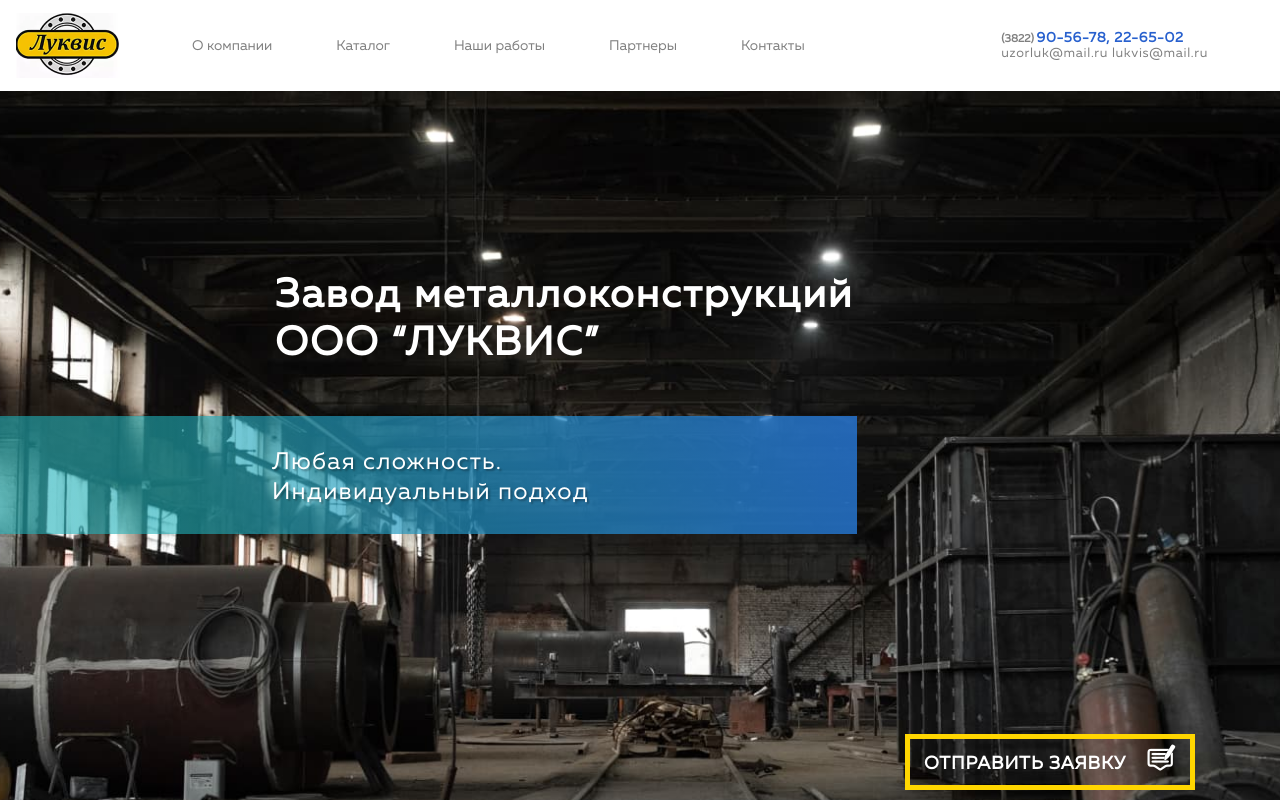
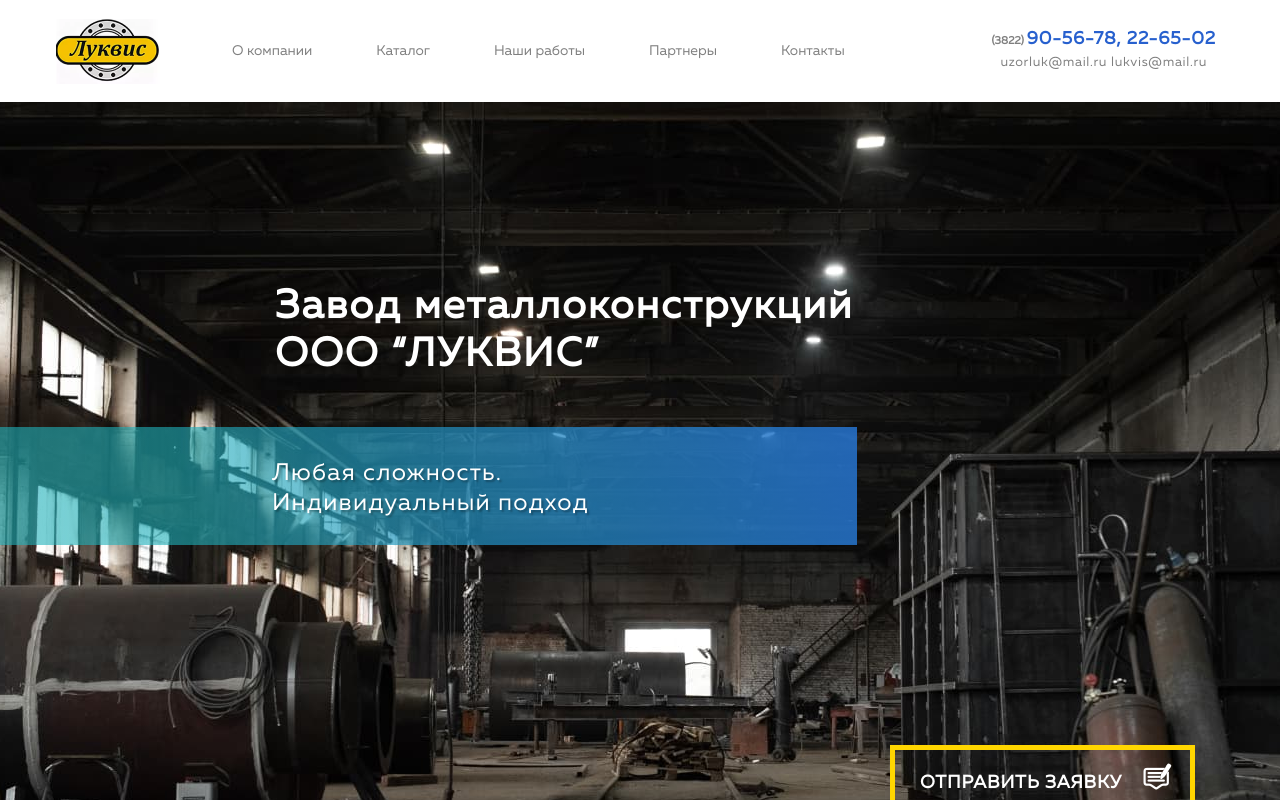
Before and after one commit to Fessan-zz/lukvis, a Vue app: page / in a window 1280 px wide. Shown: the top 800 px of the page. Built offline with nearby package versions, Linux system fonts and the light colour scheme; no server answers.

Commit message:
fixed error tester

```diff
--- a/src/assets/styles/main.scss
+++ b/src/assets/styles/main.scss
@@ -52,7 +52,7 @@
       line-height: 18px;
       text-align: center;
       letter-spacing: 0.05em;
-      padding: 7px 14px 12px 14px;
+      padding: 15px 18px 17px 25px;
       color: #FFFFFF;
       & i{
           font-size: 25px;
--- a/src/components/l-catalog-item.vue
+++ b/src/components/l-catalog-item.vue
@@ -8,10 +8,12 @@
           <img :src="`https://safe-tundra-44761.herokuapp.com/${item_data.path_to}`" alt="Изделия">
           <div>
             <div class="catalog__item-p">
-              <p
+              <a
+                href="#"
                 v-for="item of item_data.product"
                 :key="item.id"
-              >- {{item.title}}</p>
+                >- {{item.title}}
+              </a>
             </div>
           </div>
         </li>
@@ -50,12 +52,12 @@
     text-align: center;
     height: 60px;
   }
-  &-p p{
+  &-p a{
     font-weight: 500;
     font-size: 18px;
     line-height: 18px;
     display: flex;
-    align-items: center;
+    align-items: left;
     color: #FFFFFF;
 
   }
@@ -105,9 +107,6 @@
  top: 0;
  left: 0;
 }
-.effects li a:hover {
- background: #ff0000;
-}
 .effects li div {
  opacity: 0;
  background-color: rgba(0, 0, 0, 0.35);
--- a/src/components/l-services-item.vue
+++ b/src/components/l-services-item.vue
@@ -8,10 +8,12 @@
           <img :src="`https://safe-tundra-44761.herokuapp.com/${services_item.path_to}`" alt="Услуги">
           <div>
             <div class="catalog__item-p">
-              <p
+              <a
+                href="#"
                 v-for="item of services_item.service"
                 :key="item.id"
-              >- {{item.title}}</p>
+                >- {{item.title}}
+              </a>
             </div>
           </div>
         </li>
@@ -33,7 +35,7 @@
 };
 </script>
 
-<style lang="scss">
+<style lang="scss" scoped>
 
 .catalog__item {
   margin-left: 11px;
@@ -104,9 +106,7 @@
  top: 0;
  left: 0;
 }
-.effects li a:hover {
- background: #ff0000;
-}
+
 .effects li div {
  opacity: 0;
  background-color: rgba(0, 0, 0, 0.35);
--- a/src/components/layouts/l-nav-bar.vue
+++ b/src/components/layouts/l-nav-bar.vue
@@ -17,21 +17,26 @@
           >О компании</b-nav-item>
           <b-nav-item
             class="ml-5"
-            active-class="active"
-            to="#"
+            href="#catalog"
           >
             Каталог
           </b-nav-item>
-          <b-nav-item class="ml-5">Наши работы</b-nav-item>
+          <b-nav-item
+            class="ml-5"
+            href="#map"
+          >Наши работы</b-nav-item>
           <b-nav-item class="ml-5">Партнеры</b-nav-item>
           <b-nav-item class="ml-5">Контакты</b-nav-item>
         </b-navbar-nav>
 
         <!-- Righ items -->
-        <b-navbar-nav class="ml-auto mr-5 nav-bar_links">
+        <b-navbar-nav class="ml-auto nav-bar_links">
           <b-nav-item class="nav-bar_right_item">
-            <span class="fz-11">(3822)  </span><span class="blue"> 90-56-78, 22-65-02</span><br>
-            <span class="fsz-13">uzorluk@mail.ru lukvis@mail.ru</span>
+            <div class="mt-3">
+              <span class="fz-11">(3822)
+              </span><span class="blue"> 90-56-78, 22-65-02</span>
+            </div>
+            <p class="fsz-13 mt-2">uzorluk@mail.ru lukvis@mail.ru</p>
           </b-nav-item>
         </b-navbar-nav>
       </b-collapse>
@@ -46,6 +51,9 @@
 
 <style lang="scss">
 .nav-bar{
+  width: 100%;
+  max-width: 1200px;
+  margin: 0 auto;
   .nav-bar_links{
     font-weight: normal;
     font-size: 14px;
@@ -55,9 +63,8 @@
 }
 .blue {
   color: #2760CE;
-  font-size: 14px !important;
+  font-size: 18px !important;
   font-weight: bold;
-  font-size: 11px;
   letter-spacing: 0.05em;
 }
 .fz-11{
@@ -68,6 +75,7 @@
   font-size: 13px;
   font-weight: 500;
   letter-spacing: 0.05em;
+  text-align: center;
 }
 
 .active {
--- a/src/views/l-main.vue
+++ b/src/views/l-main.vue
@@ -17,7 +17,7 @@
     <!-- central section -->
     <section class="main__central">
         <!-- catalog -->
-      <b-container >
+      <b-container id="catalog" >
         <h2 class="main__central-h2">Изготовление товаров<br> любой сложности</h2>
         <l-loader
           class="loader"
@@ -29,7 +29,7 @@
         />
       </b-container>
       <!-- services -->
-      <b-container>
+      <b-container >
         <h2 class="main__central-h2">Наша компания предлагает<br> широкий спектр услуг</h2>
         <l-loader
           class="loader"
@@ -54,7 +54,7 @@
                   <img class="main__icon" src="../assets/img/1-1.svg" alt="check">
                 </b-col>
                 <b-col cols="6" class="d-flex align-items-center">
-                  <p><span class="main__icon-strong">14 лет</span> на рынке</p>
+                  <p><span class="main__icon-strong">14 лет</span><br> на рынке</p>
                 </b-col>
               </b-row>
             </b-col>
@@ -76,7 +76,7 @@
                   <img class="main__icon" src="../assets/img/3.svg" alt="check">
                 </b-col>
                 <b-col cols="6" class="d-flex align-items-center">
-                  <p><span class="main__icon-strong">100+<br></span> реализованных проектов</p>
+                  <p><span class="main__icon-strong">200+<br></span> реализованных проектов</p>
                 </b-col>
               </b-row>
             </b-col>
@@ -99,7 +99,7 @@
       </b-container>
 
       <!-- map -->
-      <b-container class="main__map">
+      <b-container class="main__map" id="map">
         <b-row>
           <h2 class="main__central-h2">География работ</h2>
           <div class="main__map-wrapper">
```
